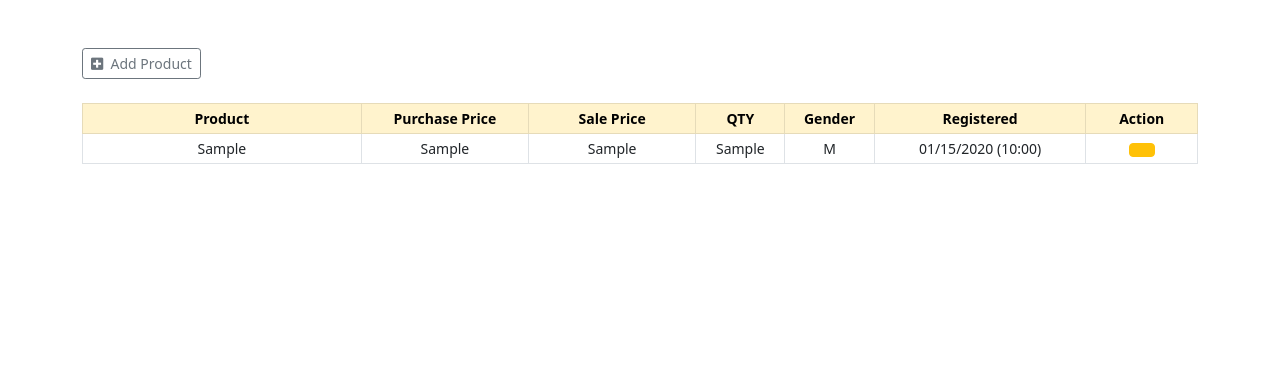
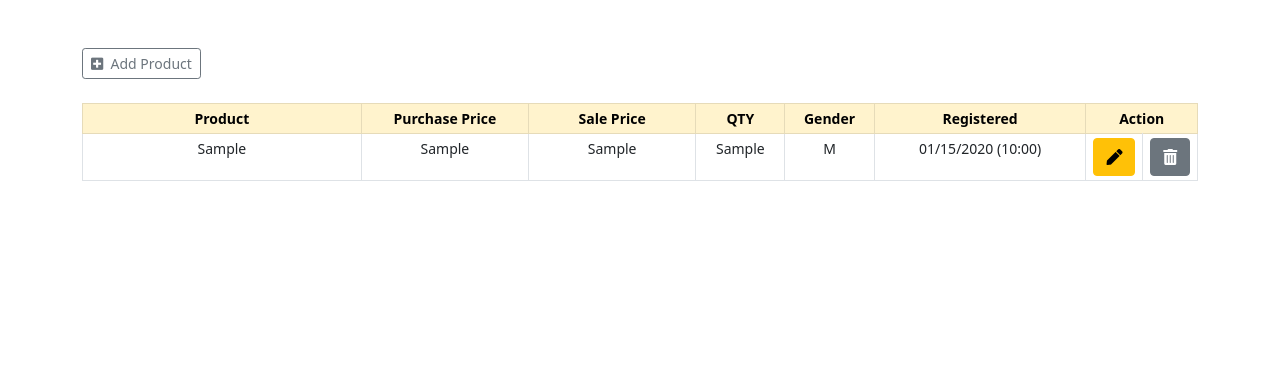
Before and after one commit to ghoziindra/CRUD-Django, a Django app: page / in a window 1280 px wide. Shown: the part 46-426 px from the top of the page. Run offline with Django 4.2, Linux system fonts and the light colour scheme; tables that the repository leaves empty hold one stand-in row (values such as "Sample post").

Commit message:
initial commit

```diff
--- a/App/templates/home.html
+++ b/App/templates/home.html
@@ -36,7 +36,12 @@
             <td>{{product.created_at | date:'m/d/Y (H:i)' }}</td>
             <td>
                 <a href="/product/{{ product.id }}" class="btn btn-warning" title="Edit Product">
-                   <i></i>
+                   <i class="fas fa-pen"></i>
+                </a>
+            </td>
+            <td>
+                <a href="/delete_product/{{ product.id }}" class="btn btn-secondary" title="Delete Product">
+                   <i class="fas fa-trash-alt"></i>
                 </a>
             </td>
         </tr>
```
Also changed, not shown: App/templates/add.html (+13 -0 lines).
